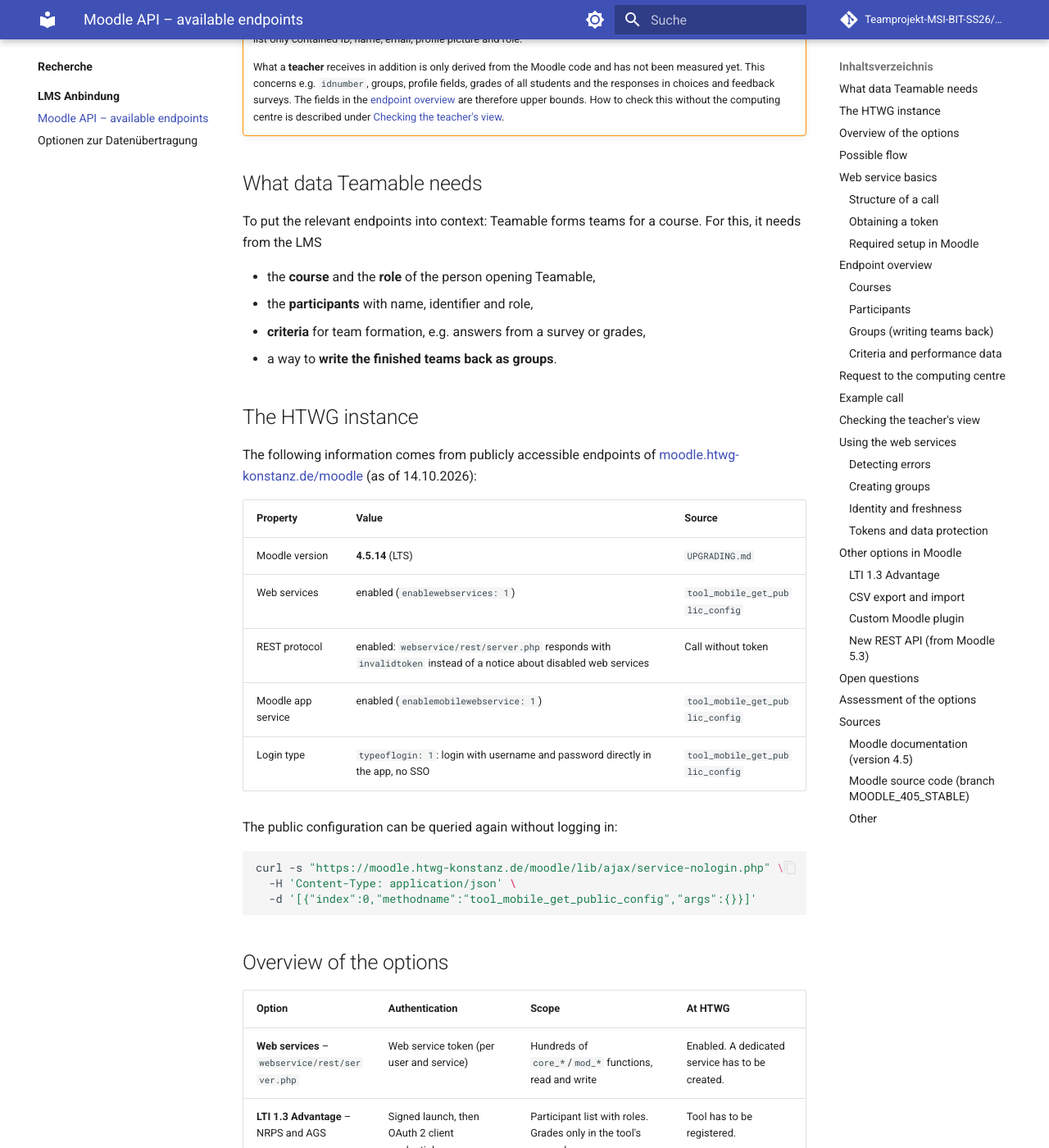
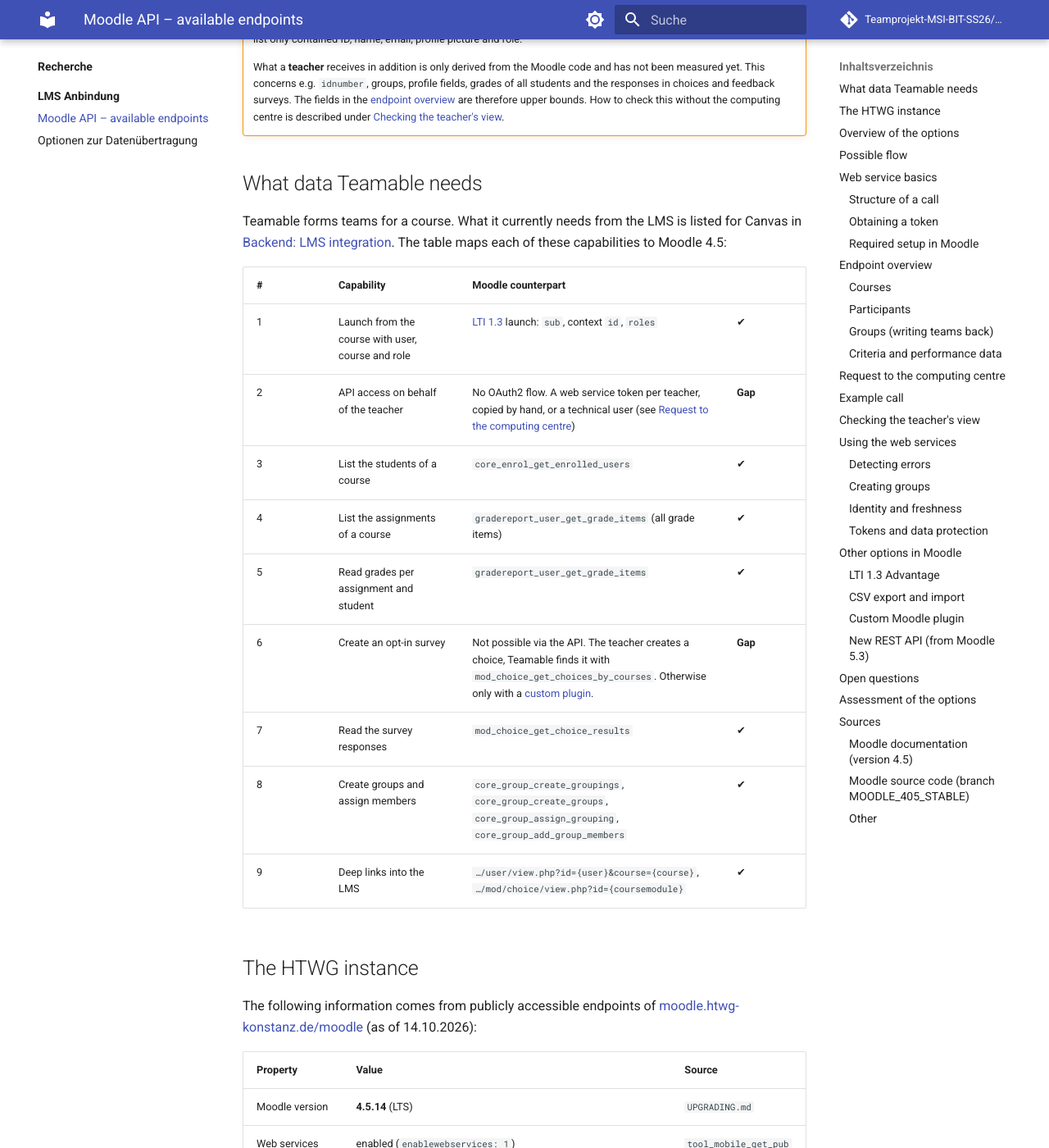
Before and after one commit to Teamprojekt-MSI-BIT-SS26/documentation, an MkDocs documentation site: the page built from docs/recherche/LMS-Anbindung/moodle-api.md, in a window 1280 px wide and 1400 px high, scrolled down 765 px. Shown: the whole window at 82% size. Built offline with MkDocs 1.6.1 and Material for MkDocs 9.7.7, drawn with Linux system fonts in a browser that asks for light colours; comment, search, counter and statistics services are not loaded.

Commit message:
Moodle API: map current LMS capabilities to Moodle
Refs #9

```diff
--- a/docs/recherche/LMS-Anbindung/moodle-api.md
+++ b/docs/recherche/LMS-Anbindung/moodle-api.md
@@ -21,12 +21,19 @@ This page describes the ways Teamable Analytics can obtain course and student da
 
 ## What data Teamable needs
 
-To put the relevant endpoints into context: Teamable forms teams for a course. For this, it needs from the LMS
+Teamable forms teams for a course. What it currently needs from the LMS is listed for Canvas in [Backend: LMS integration](../../current-state/backend-lms-integration.md#1-summary-what-does-teamable-need-from-the-lms). The table maps each of these capabilities to Moodle 4.5:
 
-- the **course** and the **role** of the person opening Teamable,
-- the **participants** with name, identifier and role,
-- **criteria** for team formation, e.g. answers from a survey or grades,
-- a way to **write the finished teams back as groups**.
+| # | Capability | Moodle counterpart | |
+| --- | --- | --- | --- |
+| 1 | Launch from the course with user, course and role | [LTI 1.3](#lti-13-advantage) launch: `sub`, context `id`, `roles` | ✔ |
+| 2 | API access on behalf of the teacher | No OAuth2 flow. A web service token per teacher, copied by hand, or a technical user (see [Request to the computing centre](#request-to-the-computing-centre)) | **Gap** |
+| 3 | List the students of a course | `core_enrol_get_enrolled_users` | ✔ |
+| 4 | List the assignments of a course | `gradereport_user_get_grade_items` (all grade items) | ✔ |
+| 5 | Read grades per assignment and student | `gradereport_user_get_grade_items` | ✔ |
+| 6 | Create an opt-in survey | Not possible via the API. The teacher creates a choice, Teamable finds it with `mod_choice_get_choices_by_courses`. Otherwise only with a [custom plugin](#custom-moodle-plugin). | **Gap** |
+| 7 | Read the survey responses | `mod_choice_get_choice_results` | ✔ |
+| 8 | Create groups and assign members | `core_group_create_groupings`, `core_group_create_groups`, `core_group_assign_grouping`, `core_group_add_group_members` | ✔ |
+| 9 | Deep links into the LMS | `…/user/view.php?id={user}&course={course}`, `…/mod/choice/view.php?id={coursemodule}` | ✔ |
 
 ## The HTWG instance
 
```
